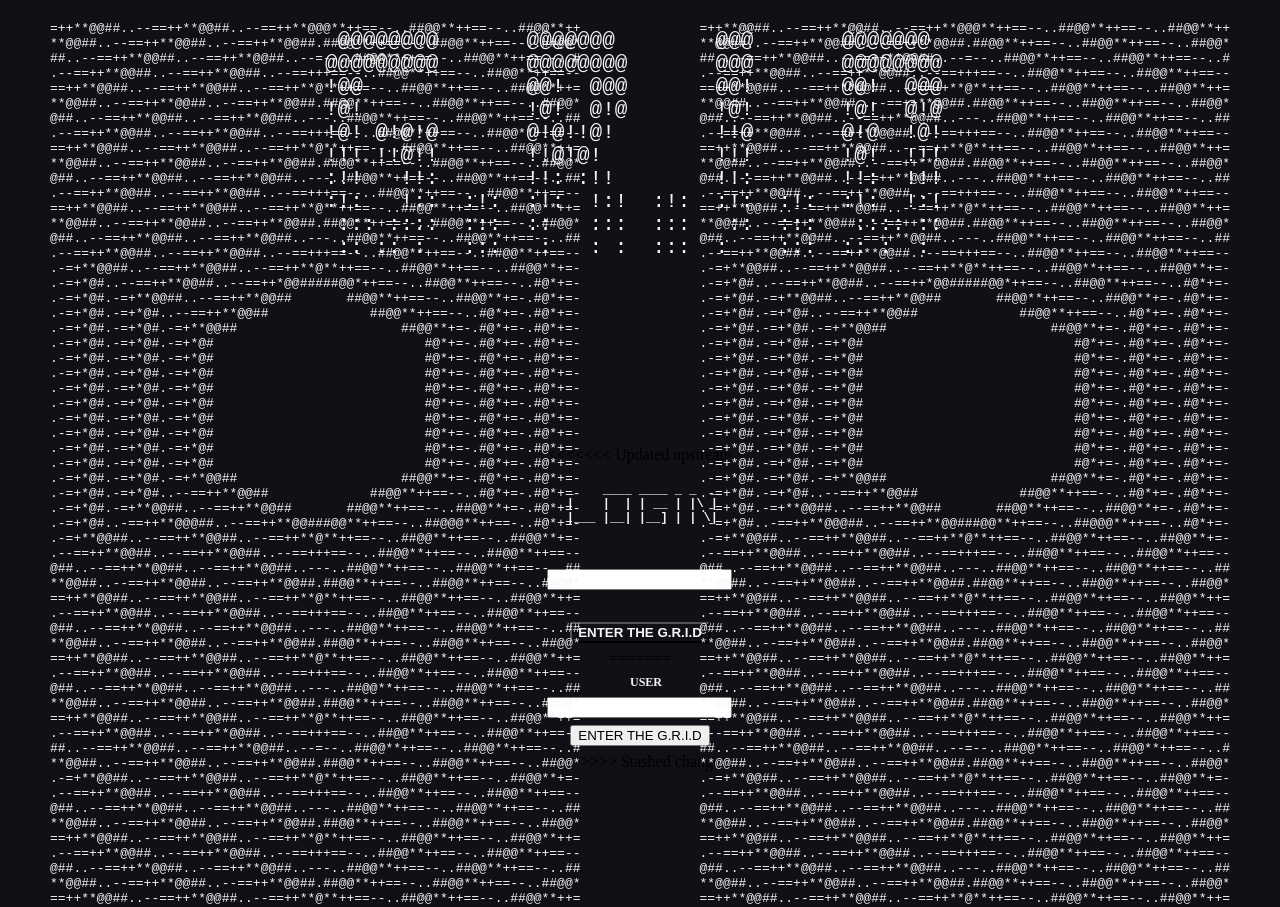
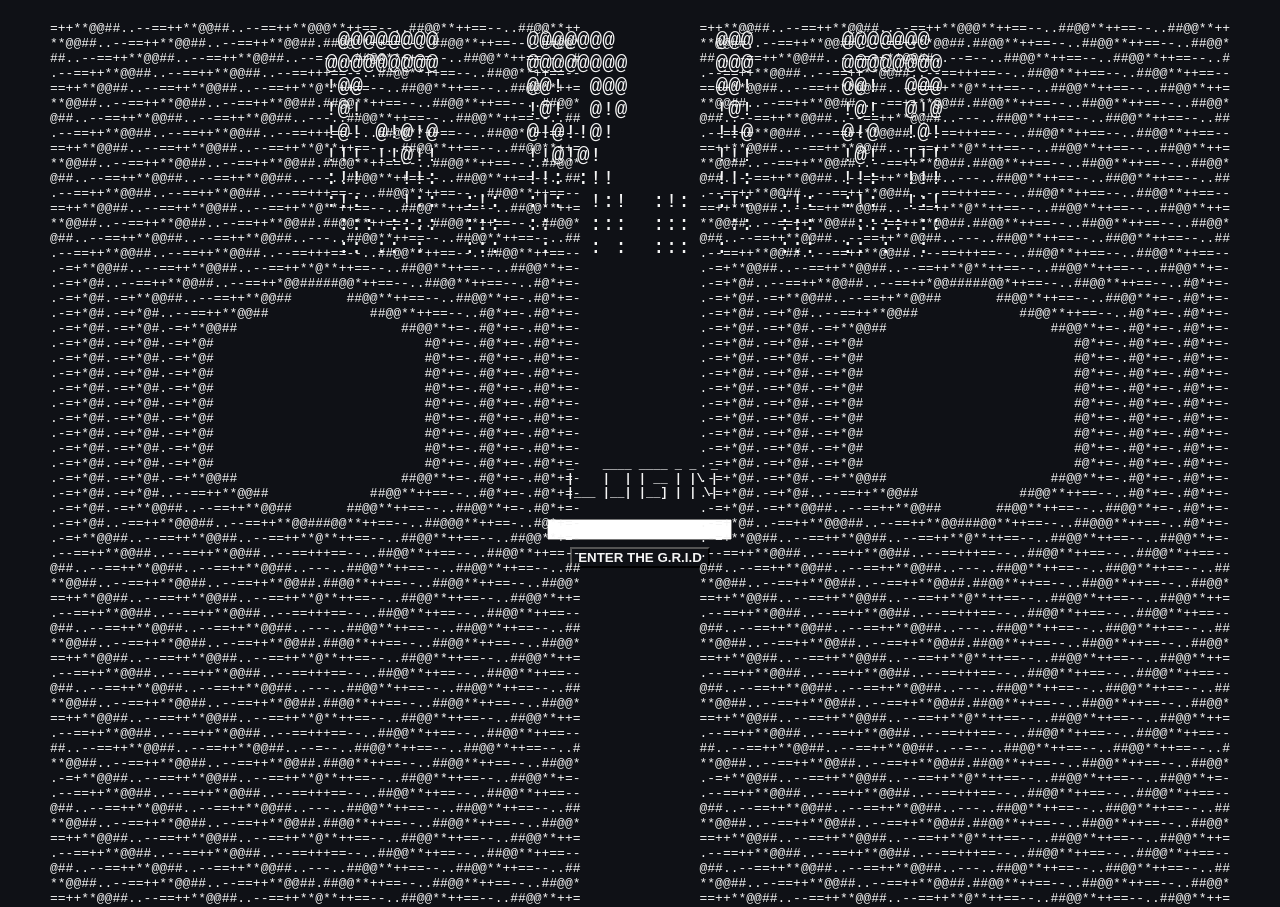
Before and after one commit to syntek-noctra/Leyes-Acevedo-Laruffa-TP-PROGRAMACIONIII-C1-2026, a plain HTML site: page HTML/bienvenida.html in a window 1280 px wide. After the commit the page ends 800 px from the top, so only its background shows below. Drawn offline with Linux system fonts and the light colour scheme.

Commit message:
Cambios en el mainBienvenida_js

```diff
--- a/HTML/bienvenida.html
+++ b/HTML/bienvenida.html
@@ -160,21 +160,13 @@
 
 
         <form class="user-form">
-<<<<<<< Updated upstream
             <label for="user-input"><pre>_    ____ ____ _ _  _
 |    |  | | __ | |\ |
 |___ |__| |__] | | \|</pre></label>
-            <br>
-            <input id="user-input" type="text">
-            <br >
-            <button class="button-enter">ENTER THE G.R.I.D</button>
-=======
-            <label for="user-input">USER</label>
-            <div class="input-group">
+            <div class=".input-group">
             <input id="user-input" type="text">
             </div>
-            <button class="button-start">ENTER THE G.R.I.D</button>
->>>>>>> Stashed changes
+            <button class="button-enter">ENTER THE G.R.I.D</button>
 
         </form>
 
```
Also changed, not shown: 1 other file.
